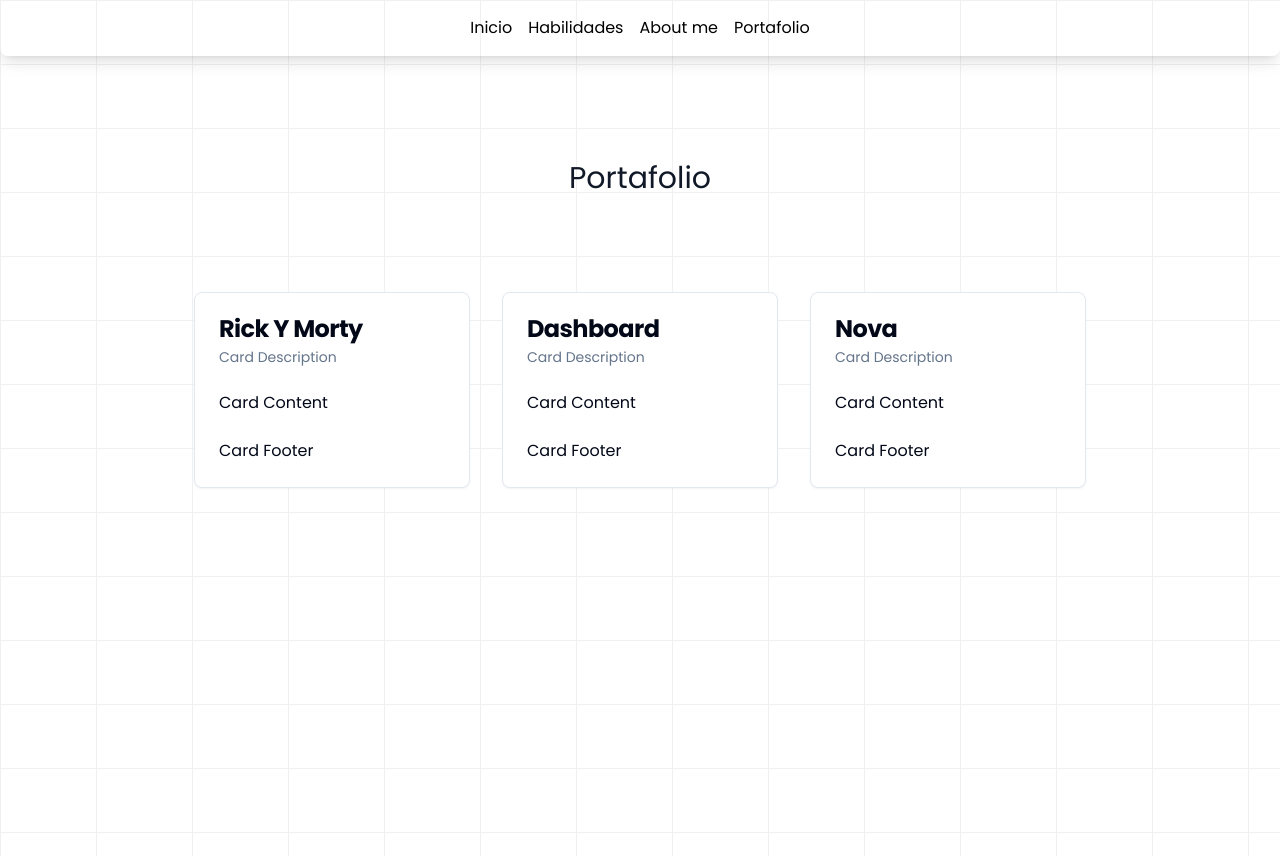
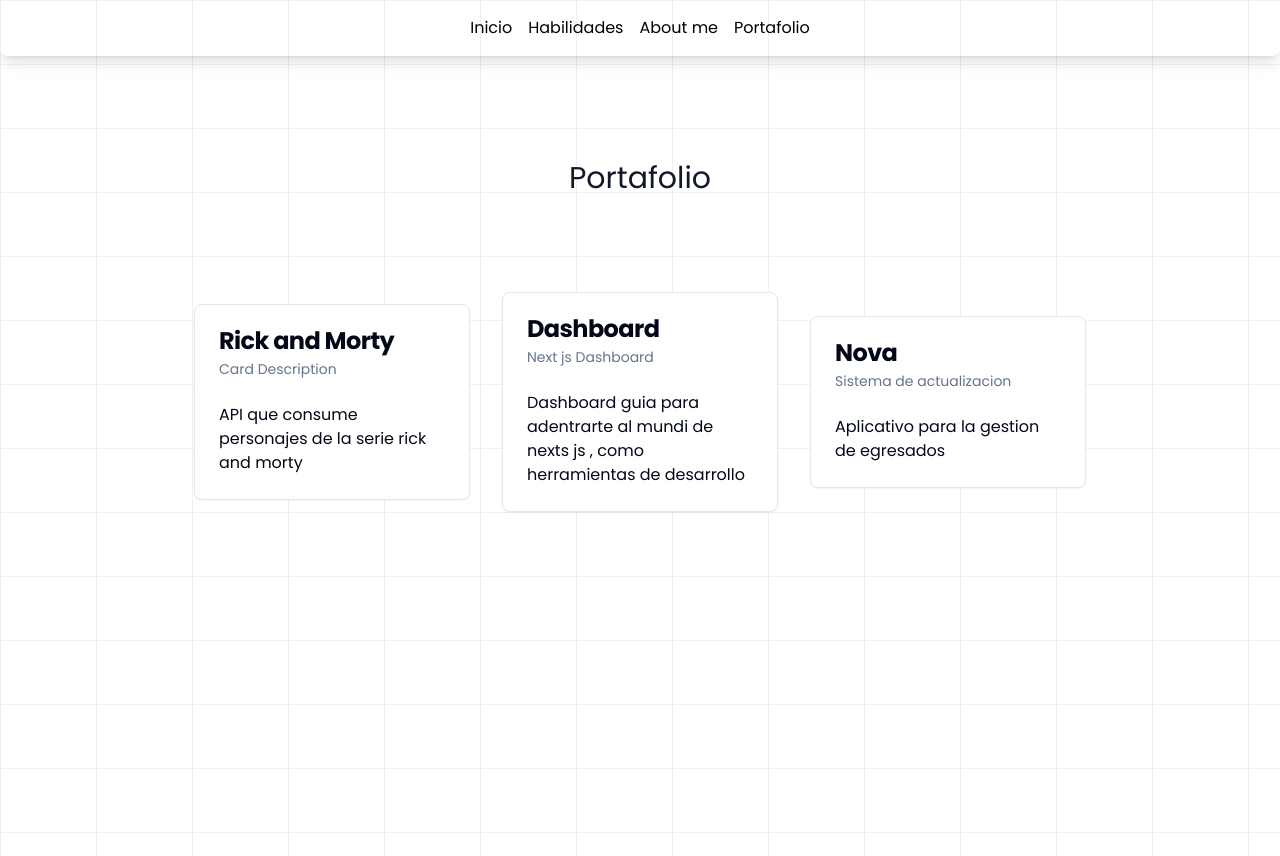
Before and after one commit to Danielprogramin/portafolio-nuevo, a Next.js app: page /portafolio in a window 1280 px wide. Built offline with nearby package versions, Linux system fonts and the light colour scheme.

Commit message:
descripcion

```diff
--- a/src/app/portafolio/page.tsx
+++ b/src/app/portafolio/page.tsx
@@ -30,15 +30,12 @@ export default function Portafolio() {
             <div className="w-full sm:w-1/2 md:w-1/3 lg:w-1/4 xl:w-1/4 m-4">
               <Card>
                 <CardHeader>
-                  <CardTitle>Rick Y Morty</CardTitle>
+                  <CardTitle>Rick and Morty</CardTitle>
                   <CardDescription>Card Description</CardDescription>
                 </CardHeader>
                 <CardContent>
-                  <p>Card Content</p>
+                  <p>API que consume personajes de la serie rick and morty</p>
                 </CardContent>
-                <CardFooter>
-                  <p>Card Footer</p>
-                </CardFooter>
               </Card>
             </div>
 
@@ -46,14 +43,11 @@ export default function Portafolio() {
               <Card>
                 <CardHeader>
                   <CardTitle>Dashboard</CardTitle>
-                  <CardDescription>Card Description</CardDescription>
+                  <CardDescription>Next js Dashboard</CardDescription>
                 </CardHeader>
                 <CardContent>
-                  <p>Card Content</p>
+                  <p>Dashboard guia para adentrarte al mundi de nexts js , como herramientas de desarrollo</p>
                 </CardContent>
-                <CardFooter>
-                  <p>Card Footer</p>
-                </CardFooter>
               </Card>
             </div>
 
@@ -61,14 +55,11 @@ export default function Portafolio() {
               <Card>
                 <CardHeader>
                   <CardTitle>Nova</CardTitle>
-                  <CardDescription>Card Description</CardDescription>
+                  <CardDescription>Sistema de actualizacion </CardDescription>
                 </CardHeader>
                 <CardContent>
-                  <p>Card Content</p>
+                  <p>Aplicativo para la gestion de egresados</p>
                 </CardContent>
-                <CardFooter>
-                  <p>Card Footer</p>
-                </CardFooter>
               </Card>
             </div>
           </div>
```
